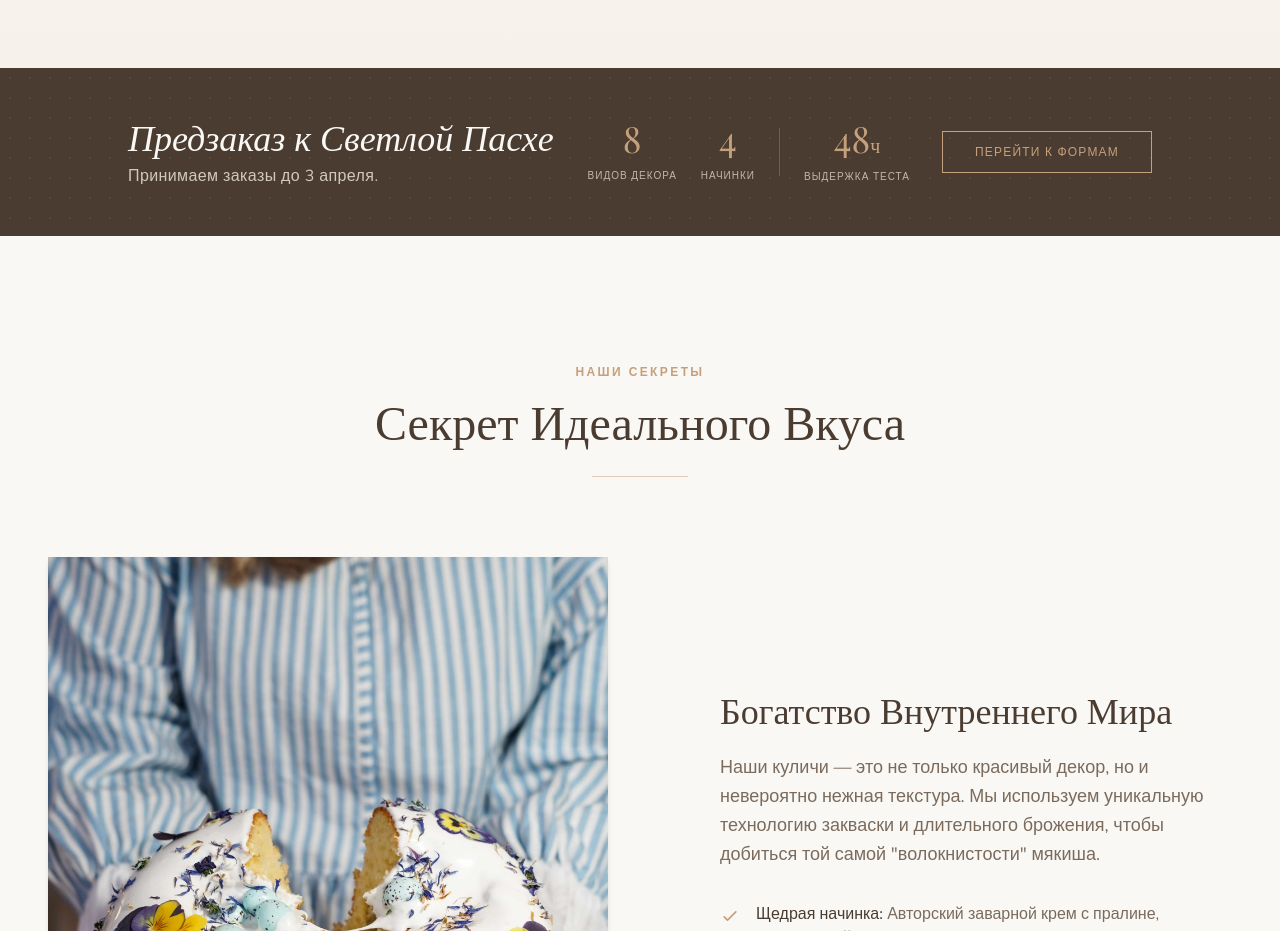
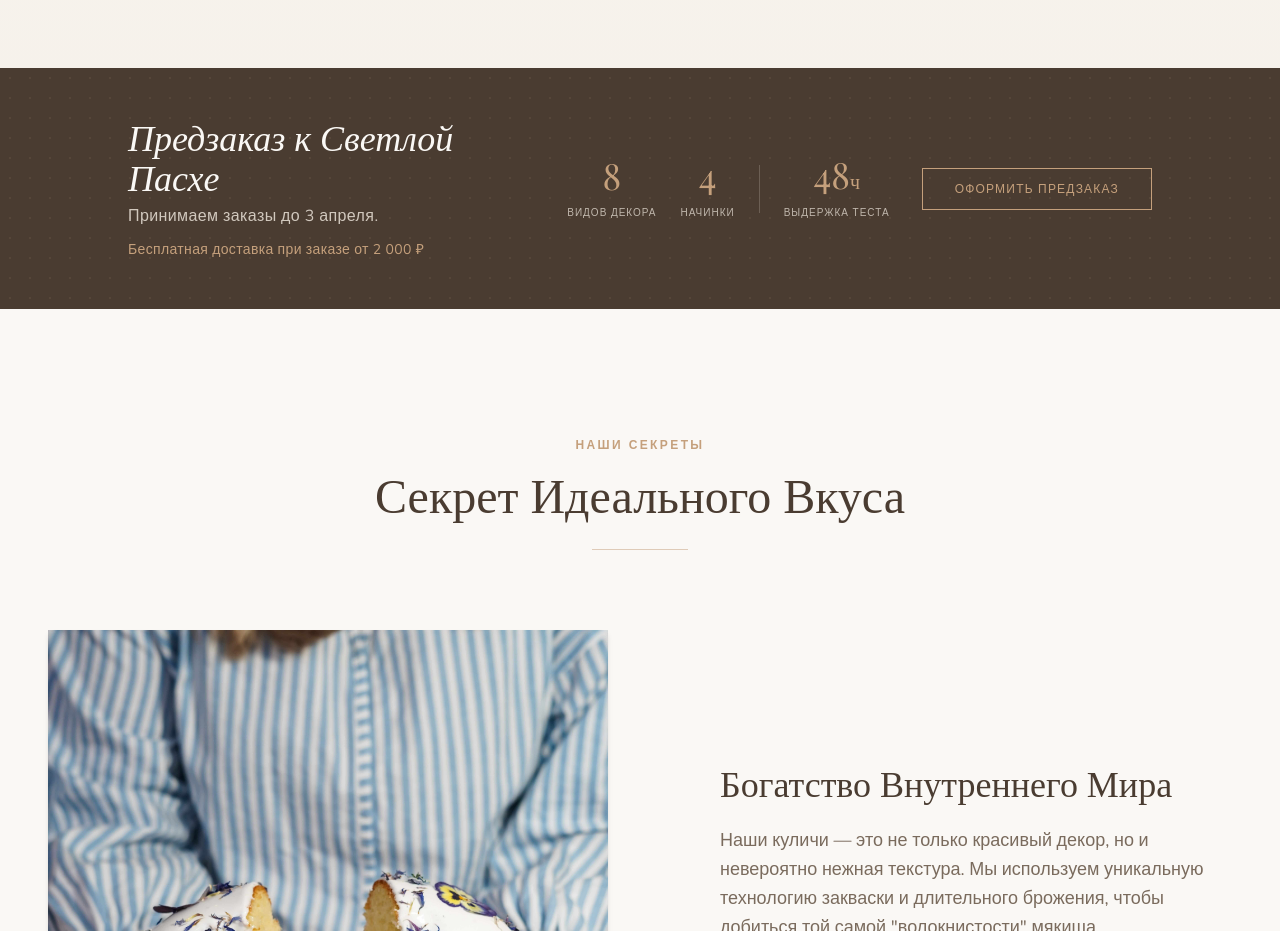
Before and after one commit to Kud8/la-rulet-v2, a React (Vite) app: page / in a window 1280 px wide. Shown: the part 920-1851 px from the top of the page. Built offline with nearby package versions, Linux system fonts and the light colour scheme; a web font is replaced by a local one.

Commit message:
fix: button

```diff
--- /dev/null
+++ b/public/yandex_56c794f2ca325390.html
@@ -0,0 +1,6 @@
+<html>
+    <head>
+        <meta http-equiv="Content-Type" content="text/html; charset=UTF-8">
+    </head>
+    <body>Verification: 56c794f2ca325390</body>
+</html>
--- a/src/components/PreorderBanner.tsx
+++ b/src/components/PreorderBanner.tsx
@@ -16,6 +16,9 @@ export function PreorderBanner() {
           </h2>
           <p className="font-sans font-light text-cream/80 tracking-wide">
             Принимаем заказы до 3 апреля.
+          </p>
+          <p className="font-sans text-sm text-accent mt-3 tracking-wide inline-flex items-center gap-2">
+            Бесплатная доставка при заказе от 2 000 ₽
           </p>
         </div>
 
@@ -44,9 +47,15 @@ export function PreorderBanner() {
         </div>
 
         <div>
-          <button aria-label="Перейти к выбору формы кулича" className="bg-transparent border border-accent text-accent hover:bg-accent hover:text-white px-8 py-3 uppercase tracking-widest text-xs font-medium transition-all duration-300">
-            Перейти к формам
-          </button>
+          <a
+            href="https://max.ru/u/f9LHodD0cOL4oqr05wGq-6bByoLuE37wmxGbzQWMB-SnqZznQwMqs7eZzZM"
+            target="_blank"
+            rel="noreferrer"
+            aria-label="Оформить предзаказ в мессенджере Max"
+            className="inline-block bg-transparent border border-accent text-accent hover:bg-accent hover:text-white px-8 py-3 uppercase tracking-widest text-xs font-medium transition-all duration-300"
+          >
+            Оформить предзаказ
+          </a>
         </div>
       </div>
     </section>
```
